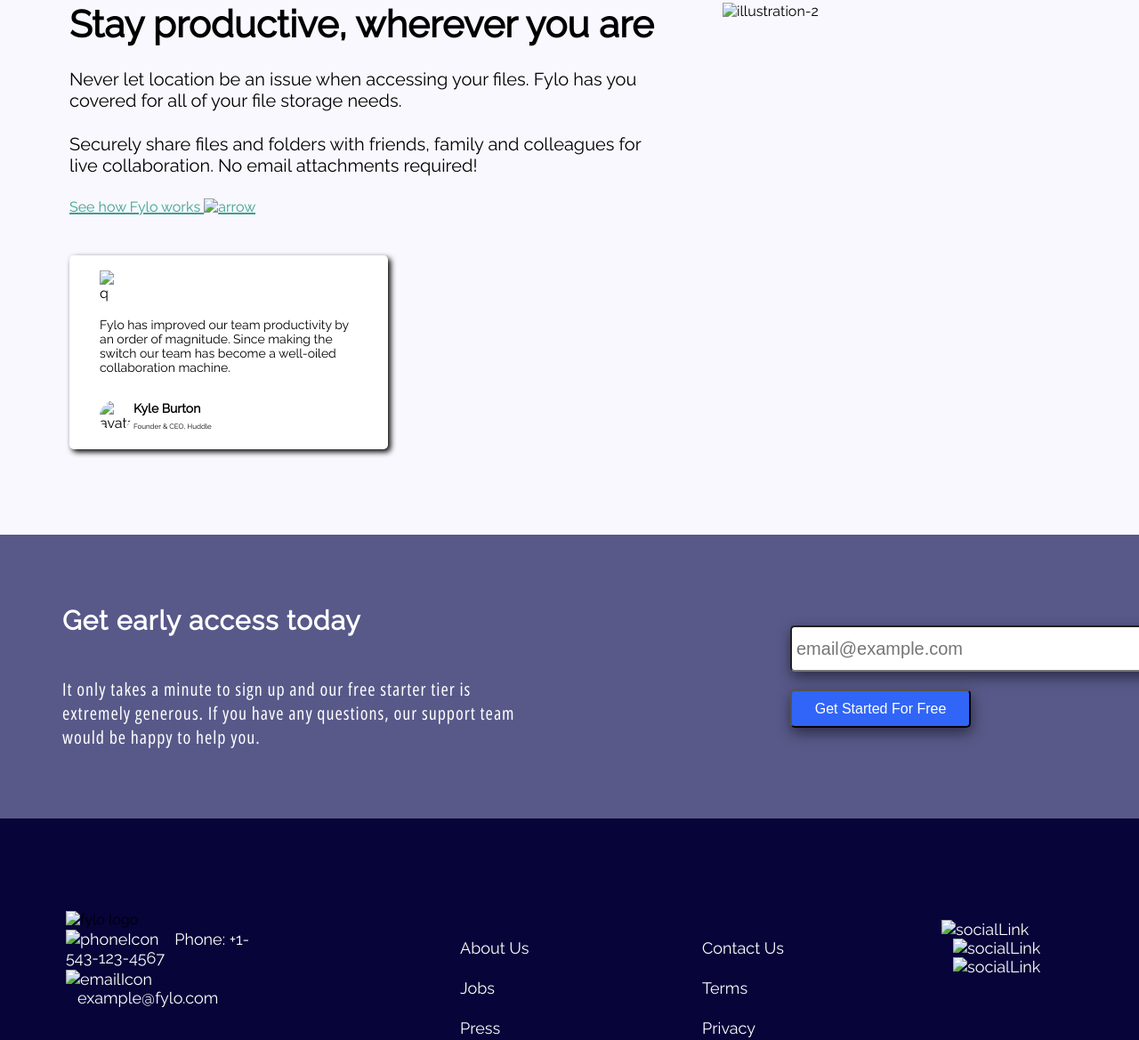
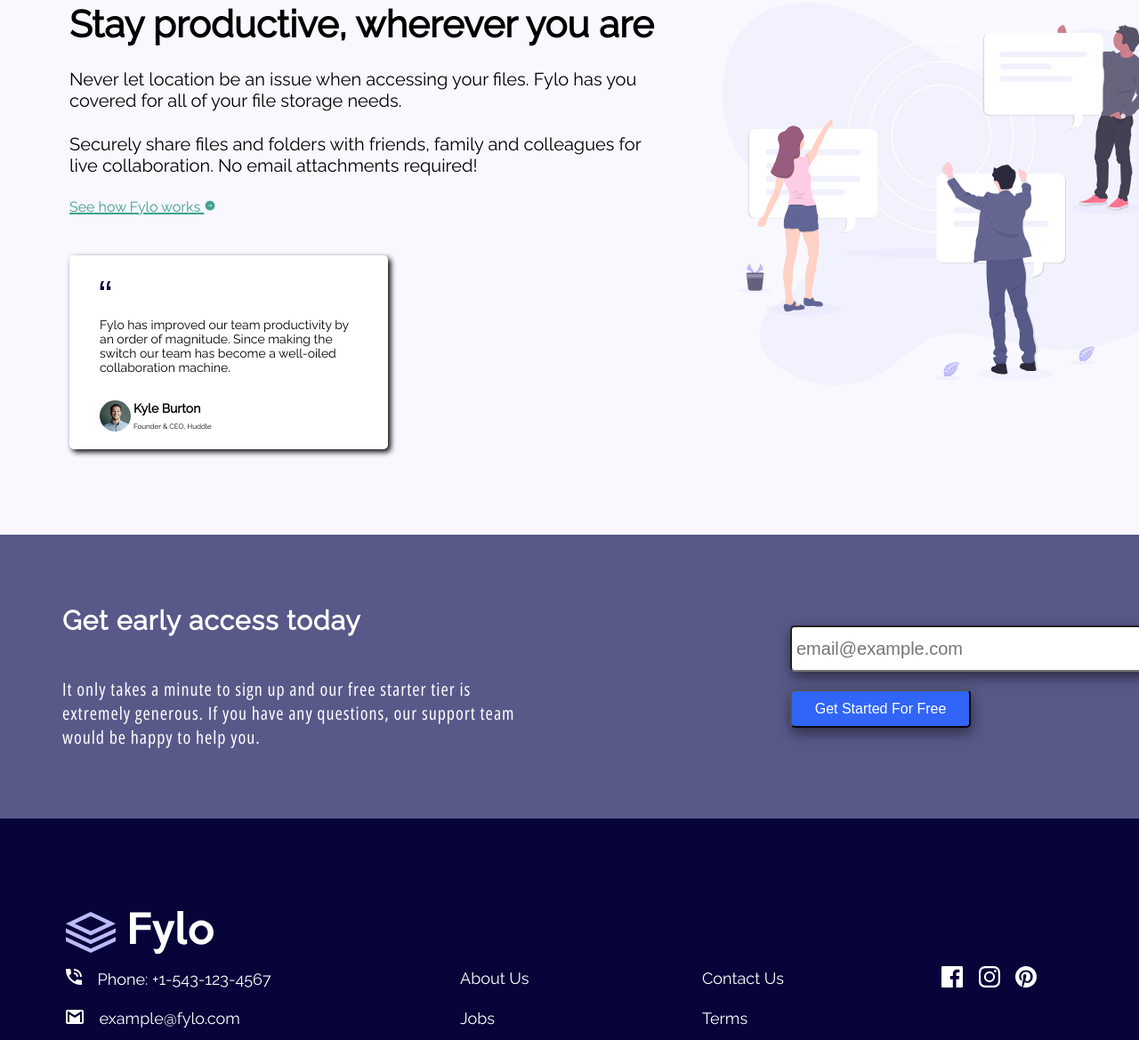
Before and after one commit to YousufAhmed27/fylo_landingpage, a plain HTML site: page index.html in a window 1280 px wide. Shown: the part 1022-2191 px from the top of the page at 89% size. Drawn offline with Linux system fonts and the light colour scheme.

Commit message:
Update index.html
changed the images source code

```diff
--- a/index.html
+++ b/index.html
@@ -5,7 +5,7 @@
   <meta charset="UTF-8">
   <meta name="viewport" content="width=device-width, initial-scale=1.0">
 
-  <link rel="icon" type="image/png" sizes="32x32" href="./images/favicon-32x32.png">
+  <link rel="icon" type="image/png" sizes="32x32" href="favicon-32x32.png">
   <link rel="stylesheet" href="style.css">
 
   <title>Frontend Mentor | Fylo landing page with two column layout</title>
@@ -14,7 +14,7 @@
 <body>
 
   <header class="flex">
-    <div class="logo"><img src="images/logo.svg" alt="fylo logo"></div>
+    <div class="logo"><img src="logo.svg" alt="fylo logo"></div>
     <div class="nav">
       <a href="#">Features</a>
       <a href="#">Team</a>
@@ -37,11 +37,11 @@
         <input type="button" value="Get Started">
       </div>
     </div>
-    <img src="images/illustration-1.svg" alt="illustration-1" width="640px" height="480px">
+    <img src="illustration-1.svg" alt="illustration-1" width="640px" height="480px">
   </div>
 
   <div class="next flex">
-    <img src="images/bg-curve-desktop.svg" alt="curve">
+    <img src="bg-curve-desktop.svg" alt="curve">
     <div class="txx">
       <div class="head">Stay productive, wherever you are</div>
       <div class="text">
@@ -53,21 +53,21 @@
         attachments required!
       </div>
       <div class="link">
-        See how Fylo works <img src="images/icon-arrow.svg" alt="arrow" width="14px" height="14px">
+        See how Fylo works <img src="icon-arrow.svg" alt="arrow" width="14px" height="14px">
       </div>
       <div class="comment">
-        <img src="images/icon-quotes.svg" alt="q">
+        <img src="icon-quotes.svg" alt="q">
         <div class="stext" style="grid-area:3/1/3/5">
           Fylo has improved our team productivity by an order of magnitude. Since making the switch our team has become
           a well-oiled
           collaboration machine.
         </div>
-        <img src="images/avatar-testimonial.jpg" alt="avatar" style="grid-area:5/1/7/3; border-radius:50%" width="35px">
+        <img src="avatar-testimonial.jpg" alt="avatar" style="grid-area:5/1/7/3; border-radius:50%" width="35px">
         <div class="shead" style="grid-area:5/3">Kyle Burton</div>
         <div class="sstext" style="grid-area:6/3">Founder & CEO, Huddle</div>
       </div>
     </div>
-    <img src="images/illustration-2.svg" alt="illustration-2" width="550px" height="430px">
+    <img src="illustration-2.svg" alt="illustration-2" width="550px" height="430px">
   </div>
 
   <div class="prefoot flex">
@@ -90,15 +90,15 @@
 
   <div class="foot">
     <div class="logo">
-      <img class="color" src="images/logo-white.svg" alt="fylo logo">
+      <img class="color" src="logo-white.svg" alt="fylo logo">
     </div>
     <div class="grid">
       <div>
-        <img src="images/icon-phone.svg" alt="phoneIcon">
+        <img src="icon-phone.svg" alt="phoneIcon">
         <span class="left">Phone: +1-543-123-4567</span>
       </div>
       <div style="grid-area:2/1">
-        <img src="images/icon-email.svg" alt="emailIcon">
+        <img src="icon-email.svg" alt="emailIcon">
         <a href="#" class="left">example@fylo.com</a>
       </div>
       <a href="#" style="grid-area:1/3">About Us</a>
@@ -109,9 +109,9 @@
       <a href="#" style="grid-area:2/5">Terms</a>
       <a href="#" style="grid-area:3/5">Privacy</a>
       <div style="grid-area:1/7">
-        <a href="#"><img src="images/icon-facebook.svg" alt="socialLink"></a>
-        <a href="#"><img class="left" src="images/icon-instagram.svg" alt="socialLink"></a>
-        <a href="#"><img class="left" src="images/icon-pinterest.svg" alt="socialLink"></a>
+        <a href="#"><img src="icon-facebook.svg" alt="socialLink"></a>
+        <a href="#"><img class="left" src="icon-instagram.svg" alt="socialLink"></a>
+        <a href="#"><img class="left" src="icon-pinterest.svg" alt="socialLink"></a>
       </div>
     </div>
   </div>
```
